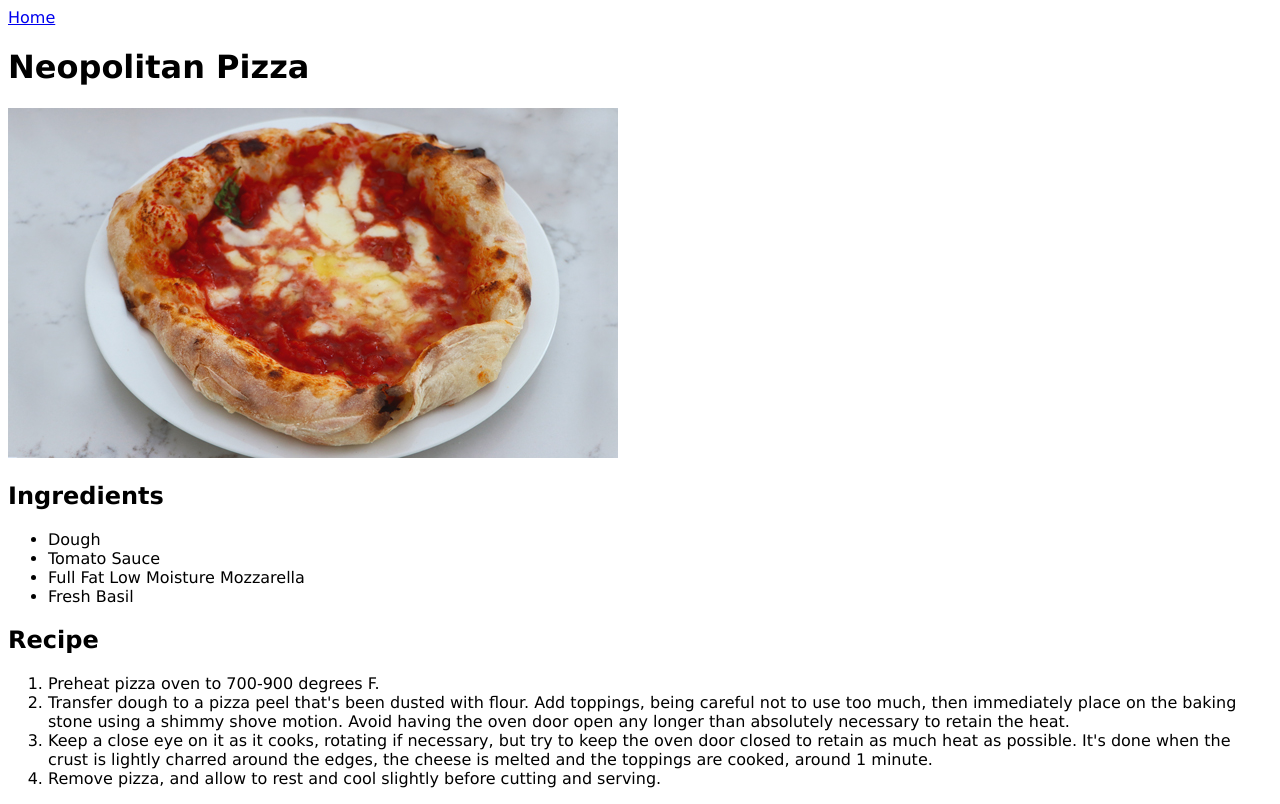
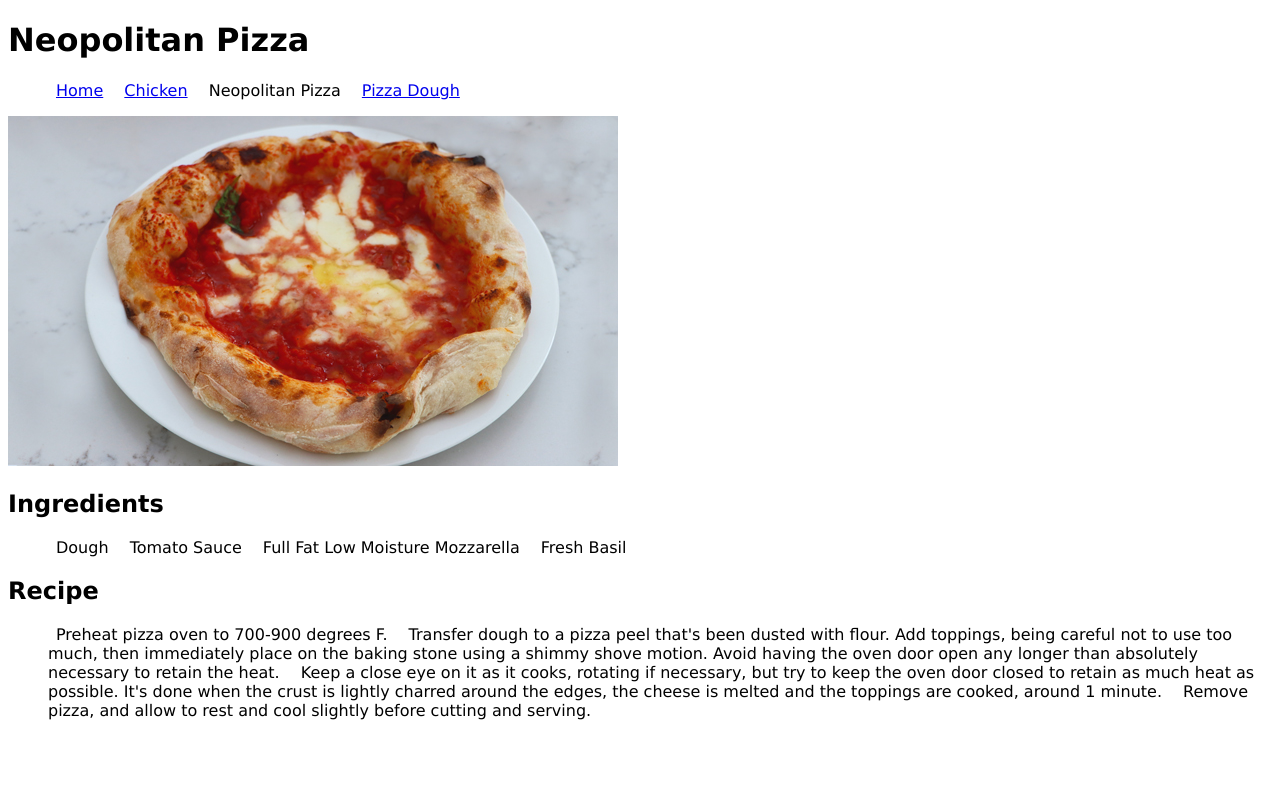
Before and after one commit to eastexflowerco/odin-recipes, a plain HTML site: page recipes/neapolitan-pizza.html in a window 1280 px wide. Drawn offline with Linux system fonts and the light colour scheme.

Commit message:
Add CSS to menu links

```diff
--- a/recipes/neapolitan-pizza.html
+++ b/recipes/neapolitan-pizza.html
@@ -7,8 +7,13 @@
     <link rel="stylesheet" href="../styles.css" type="text/css">
 </head>
 <body>
-    <a href="../index.html">Home</a>
     <h1>Neopolitan Pizza</h1>
+    <ul>
+        <li><a href="../index.html">Home</a></li>
+        <li><a href="./fried-chicken.html">Chicken</a></li>
+        <li>Neopolitan Pizza</li>
+        <li><A href="./pizza-dough.html">Pizza Dough</A></li>
+    </ul>
     <img src="../images/neapolitan-pizza.jpg" alt="Neapolitan style pizza">
     <h2>Ingredients</h2>
     <ul>
--- a/styles.css
+++ b/styles.css
@@ -1,3 +1,13 @@
 body {
     font-family: Verdana, Geneva, Tahoma, sans-serif;
 }
+
+li {
+    display: inline;
+    padding: 8px;
+}
+
+image {
+    height: 100%;
+    width: 300px;
+}
```
Also changed, not shown: index.html (+1 -0 lines), recipes/fried-chicken.html (+6 -1 lines), recipes/pizza-dough.html (+6 -1 lines).
